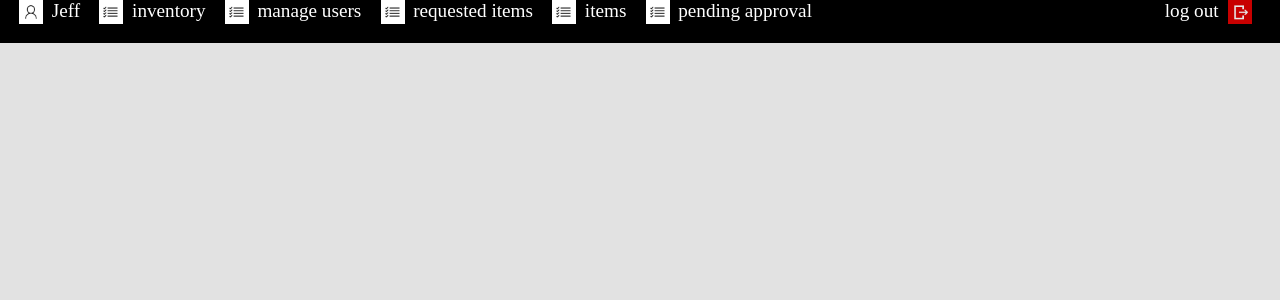
After one commit to 4ssHole/Inventory, a PHP site: the page made by unit tests/navbar under color.html in a window 1280 px wide. The commit adds this page. Shown: the top 300 px of the page. Run offline with PHP 8.4, Linux system fonts and the light colour scheme.

Commit message:
first commit after final version sent

```diff
--- a/NavBar.php
+++ b/NavBar.php
@@ -7,7 +7,7 @@ function DisplayNavBar() {
     <ul>
       <li>
         <a>
-          <img src="../img\user-icon.png"style="margin-left:0;padding-left:.35em;" class="navicons"><?php echo $UserName; ?></a>
+          <img src="../img\user-icon.png" class="navicons"><?php echo $UserName; ?></a>
       </li>
 
       <?php
@@ -30,11 +30,11 @@ function DisplayNavBar() {
           echo '
             <li>
               <a href="NonAdministrator.php">
-                <img src="img\inventory-icon.png" class="navicons">items</a>
+                <img src="../img\inventory-icon.png" class="navicons">items</a>
             </li>
             <li>
               <a href="requests.php">
-                <img src="img\inventory-icon.png" class="navicons">pending approval</a>
+                <img src="../img\inventory-icon.png" class="navicons">pending approval</a>
             </li>';
         }
       ?>
--- /dev/null
+++ b/unit tests/navbar under color.html
@@ -0,0 +1,108 @@
+<!doctype html>
+<html>
+
+<head>
+  <meta charset="utf-8">
+  <title>Inventory System</title>
+  <style type="text/css">
+
+        * {
+            margin: 0;
+            padding: 0;
+        }
+
+        body {
+            font-family: 'Segoe UI Light';
+            background-color: #e2e2e2;
+        }
+
+        nav {
+            width: 100%;
+            color: white;
+            font-size: 1.2em;
+            height: 2.25em;
+            background-color: black;
+        }
+
+        nav ul {
+            margin: 0 .5em;
+        }
+
+        nav ul li {
+            float: left;
+            list-style: none;
+        }
+
+        nav ul li a {
+            color: white;
+            display: flex;
+            padding: 0 .5em;
+            text-decoration: none;
+        }
+
+        nav ul li a:hover {
+            box-shadow: 0 5px 0 0 #0072bc;
+        }
+
+        .navicons {
+            margin-right: .45em;
+            height: 1.25em;
+        }
+
+  </style>
+</head>
+<body>
+
+
+    <nav id="myHeader">
+        <ul>
+            <li>
+                <a>
+                    <img src="../img\user-icon.png" class="navicons">
+                    Jeff
+                </a>
+            </li>
+
+            <li>
+                <a>
+                    <img src="../img\inventory-icon.png" class="navicons">
+                    inventory
+                </a>
+            </li>
+
+            <li>
+                <a>
+                    <img src="../img\inventory-icon.png" class="navicons">
+                    manage users
+                </a>
+            </li>
+            <li>
+                <a>
+                    <img src="../img\inventory-icon.png" class="navicons">
+                    requested items
+                </a>
+            </li>
+
+            <li>
+                <a>
+                    <img src="../img\inventory-icon.png" class="navicons">
+                    items
+                </a>
+            </li>
+            <li>
+                <a >
+                    <img src="../img\inventory-icon.png" class="navicons">
+                    pending approval
+                </a>
+            </li>
+
+            <li style="float: right;">
+                <a>
+                    log out
+                    <img src="../img\signout-icon.png" style="margin-left:.5em;" class="navicons">
+                </a>
+            </li>
+        </ul>
+    </nav>
+</body>
+</html>
```
Also changed, not shown: InventoryAdministrator.php (+9 -6 lines), ajax/table.php (+0 -24 lines), styles.css (+16 -9 lines).
